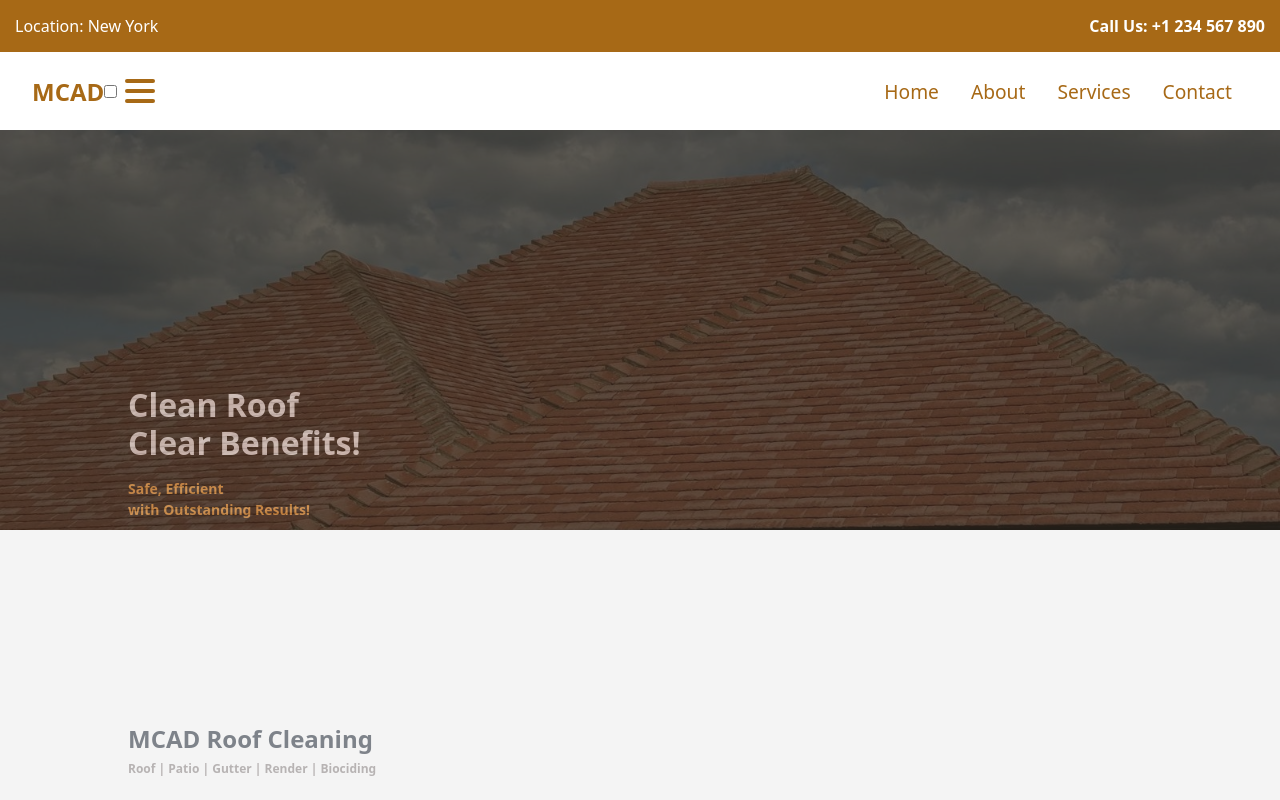
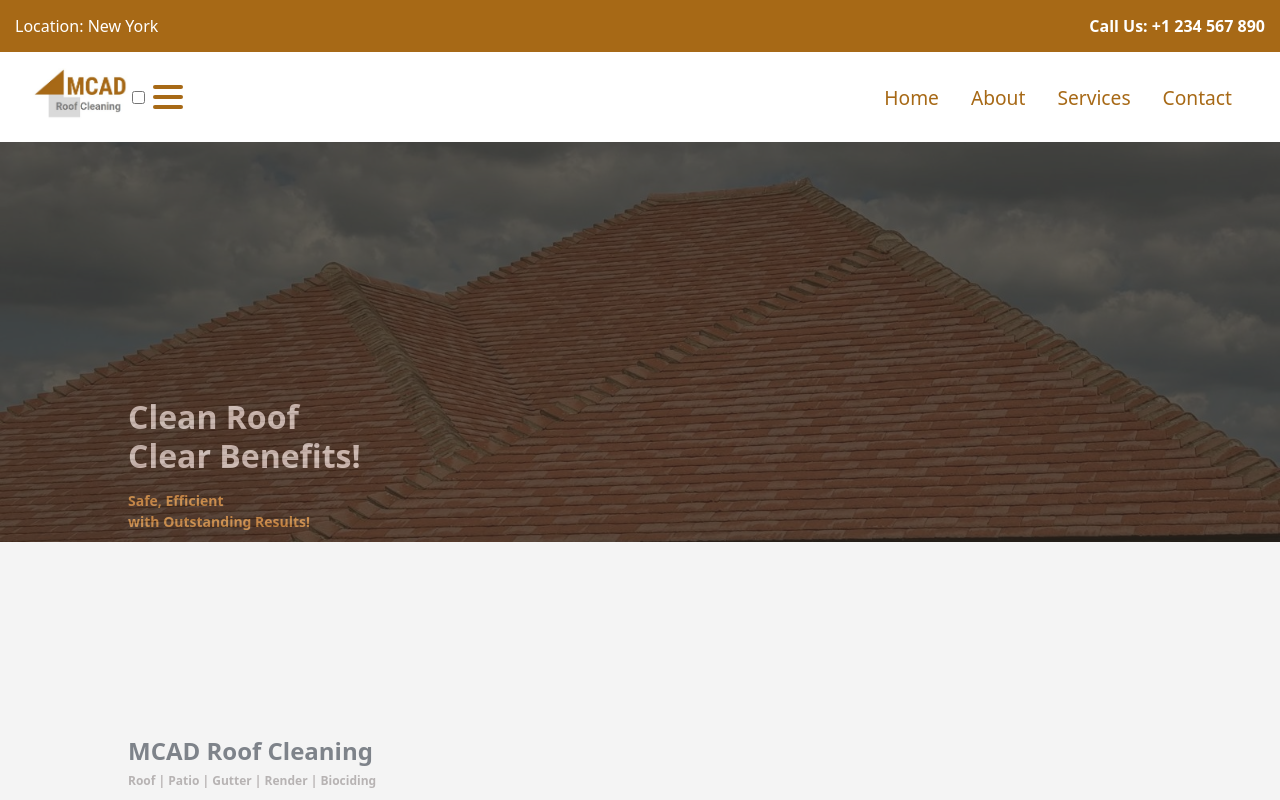
Before and after one commit to githubrandysagum/mcadroofcleaning, a plain HTML site: page index.html in a window 1280 px wide. Shown: the top 800 px of the page. Drawn offline with Linux system fonts and the light colour scheme.

Commit message:
Added Logo

```diff
--- a/index.html
+++ b/index.html
@@ -25,7 +25,7 @@
             </div>
         </div>
         <div class="navbar">
-          <div class="logo"><a href="#">MCAD</a></div>
+          <div class="logo"><img src="Logo.jpg" alt="Logo"></div>
           <input type="checkbox" class="toggle-menu" id="menu-toggle">
           <label for="menu-toggle" class="hamburger-wrapper">
               <div class="hamburger">
@@ -196,10 +196,10 @@
       </form>
     </div>
   </section>
-  <footer style="padding: 20px; background: #575a5c; color: #ffffff; text-align: center;">
+  <footer style="padding: 20px; background: #717477; color: #ffffff; text-align: center;">
     <!-- Logo -->
     <div style="margin-bottom: 15px;">
-      <img src="logo.png" alt="MCAD Logo" style="max-width: 120px; filter: brightness(0) invert(1);">
+      <img src="Logo.jpg" alt="MCAD Logo" style="max-width: 120px;">
     </div>
 
     <!-- Quick Links -->
--- a/navigation-style.css
+++ b/navigation-style.css
@@ -11,11 +11,10 @@
 }
 
 /* Logo Styles */
-.navbar .logo a {
-  text-decoration: none;
-  color: #A76916;
-  font-size: 1.5rem;
-  font-weight: bold;
+.navbar .logo img {
+  z-index: 40;
+  width: 100px;
+  height: auto;
 }
 
 /* Navigation Links */
```
Also changed, not shown: Logo.jpg (added).
